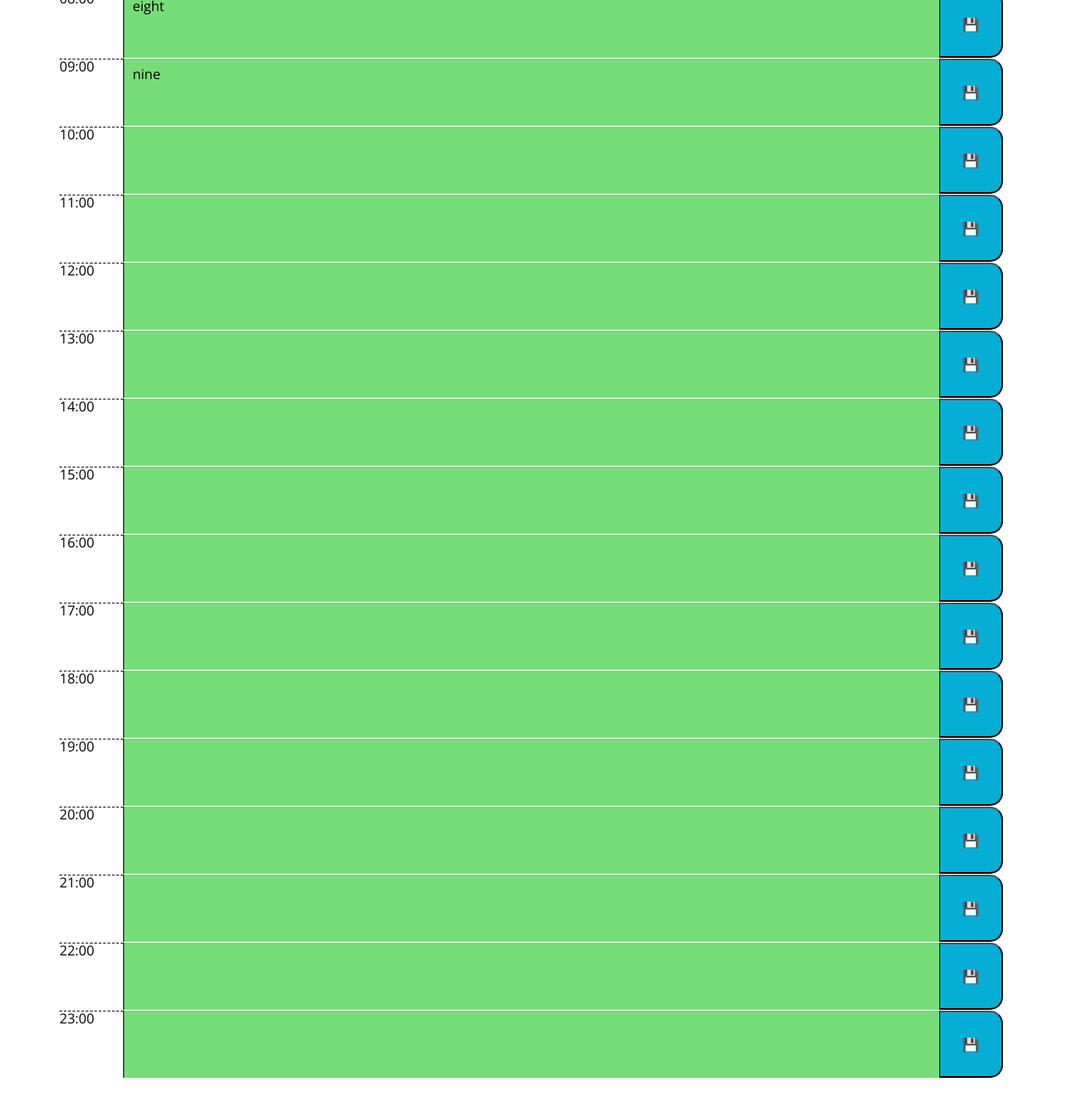
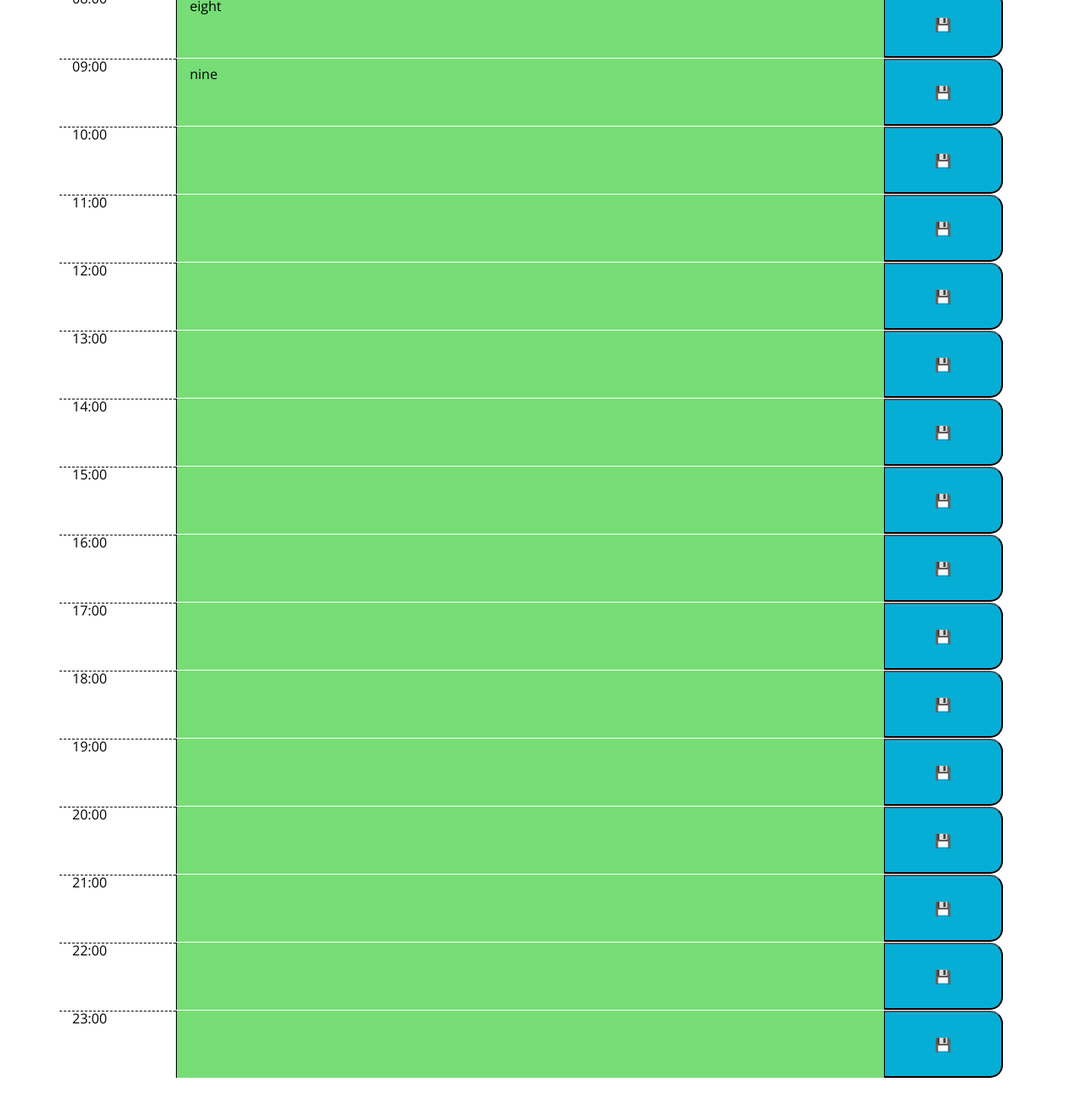
Before and after one commit to aavillanueva6/workDayScheduler, a plain HTML site: page index.html in a window 1280 px wide. Shown: the part 988-2288 px from the top of the page at 85% size. Drawn offline with nearby package versions, Linux system fonts and the light colour scheme.

Commit message:
updated classes to use bootstrap instead of custom styling

```diff
--- a/assets/styles/style.css
+++ b/assets/styles/style.css
@@ -11,7 +11,6 @@ textarea {
   color: #000000;
   border-left: 1px solid black;
   padding: 10px;
-  flex: 1 1 75px;
 }
 
 .jumbotron {
@@ -48,11 +47,6 @@ textarea {
   border-top: 1px dashed #000000;
 }
 
-.hour,
-.saveBtn {
-  flex-basis: 75px;
-}
-
 .past {
   background-color: #d3d3d3;
   color: black;
--- a/index.html
+++ b/index.html
@@ -31,128 +31,216 @@
     <div class="container" id="plannerDiv">
       <!-- Timeblocks go here -->
       <div class="row" id="0000">
-        <div class="hour">00:00</div>
-        <textarea class="agendaItems future" id="00" data-time="00"></textarea>
-        <button class="saveBtn">💾</button>
+        <div class="hour col">00:00</div>
+        <textarea
+          class="agendaItems future col-9"
+          id="00"
+          data-time="00"
+        ></textarea>
+        <button class="saveBtn col col">💾</button>
       </div>
       <div class="row" id="0100">
-        <div class="hour">01:00</div>
-        <textarea class="agendaItems future" id="01" data-time="01"></textarea>
-        <button class="saveBtn">💾</button>
+        <div class="hour col">01:00</div>
+        <textarea
+          class="agendaItems future col-9"
+          id="01"
+          data-time="01"
+        ></textarea>
+        <button class="saveBtn col">💾</button>
       </div>
       <div class="row" id="0200">
-        <div class="hour">02:00</div>
-        <textarea class="agendaItems future" id="02" data-time="02"></textarea>
-        <button class="saveBtn">💾</button>
+        <div class="hour col">02:00</div>
+        <textarea
+          class="agendaItems future col-9"
+          id="02"
+          data-time="02"
+        ></textarea>
+        <button class="saveBtn col">💾</button>
       </div>
       <div class="row" id="0300">
-        <div class="hour">03:00</div>
-        <textarea class="agendaItems future" id="03" data-time="03"></textarea>
-        <button class="saveBtn">💾</button>
+        <div class="hour col">03:00</div>
+        <textarea
+          class="agendaItems future col-9"
+          id="03"
+          data-time="03"
+        ></textarea>
+        <button class="saveBtn col">💾</button>
       </div>
       <div class="row" id="0400">
-        <div class="hour">04:00</div>
-        <textarea class="agendaItems future" id="04" data-time="04"></textarea>
-        <button class="saveBtn">💾</button>
+        <div class="hour col">04:00</div>
+        <textarea
+          class="agendaItems future col-9"
+          id="04"
+          data-time="04"
+        ></textarea>
+        <button class="saveBtn col">💾</button>
       </div>
       <div class="row" id="0500">
-        <div class="hour">05:00</div>
-        <textarea class="agendaItems future" id="05" data-time="05"></textarea>
-        <button class="saveBtn">💾</button>
+        <div class="hour col">05:00</div>
+        <textarea
+          class="agendaItems future col-9"
+          id="05"
+          data-time="05"
+        ></textarea>
+        <button class="saveBtn col">💾</button>
       </div>
       <div class="row" id="0600">
-        <div class="hour">06:00</div>
-        <textarea class="agendaItems future" id="06" data-time="06"></textarea>
-        <button class="saveBtn">💾</button>
+        <div class="hour col">06:00</div>
+        <textarea
+          class="agendaItems future col-9"
+          id="06"
+          data-time="06"
+        ></textarea>
+        <button class="saveBtn col">💾</button>
       </div>
       <div class="row" id="0700">
-        <div class="hour">07:00</div>
-        <textarea class="agendaItems future" id="07" data-time="07"></textarea>
-        <button class="saveBtn">💾</button>
+        <div class="hour col">07:00</div>
+        <textarea
+          class="agendaItems future col-9"
+          id="07"
+          data-time="07"
+        ></textarea>
+        <button class="saveBtn col">💾</button>
       </div>
       <div class="row" id="0800">
-        <div class="hour">08:00</div>
-        <textarea class="agendaItems future" id="08" data-time="08">
+        <div class="hour col">08:00</div>
+        <textarea class="agendaItems future col-9" id="08" data-time="08">
 eight</textarea
         >
-        <button class="saveBtn">💾</button>
+        <button class="saveBtn col">💾</button>
       </div>
       <div class="row" id="0900">
-        <div class="hour">09:00</div>
-        <textarea class="agendaItems future" id="09" data-time="09">
+        <div class="hour col">09:00</div>
+        <textarea class="agendaItems future col-9" id="09" data-time="09">
 nine</textarea
         >
-        <button class="saveBtn">💾</button>
+        <button class="saveBtn col">💾</button>
       </div>
       <div class="row" id="1000">
-        <div class="hour">10:00</div>
-        <textarea class="agendaItems future" id="10" data-time="10"></textarea>
-        <button class="saveBtn">💾</button>
+        <div class="hour col">10:00</div>
+        <textarea
+          class="agendaItems future col-9"
+          id="10"
+          data-time="10"
+        ></textarea>
+        <button class="saveBtn col">💾</button>
       </div>
       <div class="row" id="1100">
-        <div class="hour">11:00</div>
-        <textarea class="agendaItems future" id="11" data-time="11"></textarea>
-        <button class="saveBtn">💾</button>
+        <div class="hour col">11:00</div>
+        <textarea
+          class="agendaItems future col-9"
+          id="11"
+          data-time="11"
+        ></textarea>
+        <button class="saveBtn col">💾</button>
       </div>
       <div class="row" id="1200">
-        <div class="hour">12:00</div>
-        <textarea class="agendaItems future" id="12" data-time="12"></textarea>
-        <button class="saveBtn">💾</button>
+        <div class="hour col">12:00</div>
+        <textarea
+          class="agendaItems future col-9"
+          id="12"
+          data-time="12"
+        ></textarea>
+        <button class="saveBtn col">💾</button>
       </div>
       <div class="row" id="1300">
-        <div class="hour">13:00</div>
-        <textarea class="agendaItems future" id="13" data-time="13"></textarea>
-        <button class="saveBtn">💾</button>
+        <div class="hour col">13:00</div>
+        <textarea
+          class="agendaItems future col-9"
+          id="13"
+          data-time="13"
+        ></textarea>
+        <button class="saveBtn col">💾</button>
       </div>
       <div class="row" id="1400">
-        <div class="hour">14:00</div>
-        <textarea class="agendaItems future" id="14" data-time="14"></textarea>
-        <button class="saveBtn">💾</button>
+        <div class="hour col">14:00</div>
+        <textarea
+          class="agendaItems future col-9"
+          id="14"
+          data-time="14"
+        ></textarea>
+        <button class="saveBtn col">💾</button>
       </div>
       <div class="row" id="1500">
-        <div class="hour">15:00</div>
-        <textarea class="agendaItems future" id="15" data-time="15"></textarea>
-        <button class="saveBtn">💾</button>
+        <div class="hour col">15:00</div>
+        <textarea
+          class="agendaItems future col-9"
+          id="15"
+          data-time="15"
+        ></textarea>
+        <button class="saveBtn col">💾</button>
       </div>
       <div class="row" id="1600">
-        <div class="hour">16:00</div>
-        <textarea class="agendaItems future" id="16" data-time="16"></textarea>
-        <button class="saveBtn">💾</button>
+        <div class="hour col">16:00</div>
+        <textarea
+          class="agendaItems future col-9"
+          id="16"
+          data-time="16"
+        ></textarea>
+        <button class="saveBtn col">💾</button>
       </div>
       <div class="row" id="1700">
-        <div class="hour">17:00</div>
-        <textarea class="agendaItems future" id="17" data-time="17"></textarea>
-        <button class="saveBtn">💾</button>
+        <div class="hour col">17:00</div>
+        <textarea
+          class="agendaItems future col-9"
+          id="17"
+          data-time="17"
+        ></textarea>
+        <button class="saveBtn col">💾</button>
       </div>
       <div class="row" id="1800">
-        <div class="hour">18:00</div>
-        <textarea class="agendaItems future" id="18" data-time="18"></textarea>
-        <button class="saveBtn">💾</button>
+        <div class="hour col">18:00</div>
+        <textarea
+          class="agendaItems future col-9"
+          id="18"
+          data-time="18"
+        ></textarea>
+        <button class="saveBtn col">💾</button>
       </div>
       <div class="row" id="1900">
-        <div class="hour">19:00</div>
-        <textarea class="agendaItems future" id="19" data-time="19"></textarea>
-        <button class="saveBtn">💾</button>
+        <div class="hour col">19:00</div>
+        <textarea
+          class="agendaItems future col-9"
+          id="19"
+          data-time="19"
+        ></textarea>
+        <button class="saveBtn col">💾</button>
       </div>
       <div class="row" id="2000">
-        <div class="hour">20:00</div>
-        <textarea class="agendaItems future" id="20" data-time="20"></textarea>
-        <button class="saveBtn">💾</button>
+        <div class="hour col">20:00</div>
+        <textarea
+          class="agendaItems future col-9"
+          id="20"
+          data-time="20"
+        ></textarea>
+        <button class="saveBtn col">💾</button>
       </div>
       <div class="row" id="2100">
-        <div class="hour">21:00</div>
-        <textarea class="agendaItems future" id="21" data-time="21"></textarea>
-        <button class="saveBtn">💾</button>
+        <div class="hour col">21:00</div>
+        <textarea
+          class="agendaItems future col-9"
+          id="21"
+          data-time="21"
+        ></textarea>
+        <button class="saveBtn col">💾</button>
       </div>
       <div class="row" id="2200">
-        <div class="hour">22:00</div>
-        <textarea class="agendaItems future" id="22" data-time="22"></textarea>
-        <button class="saveBtn">💾</button>
+        <div class="hour col">22:00</div>
+        <textarea
+          class="agendaItems future col-9"
+          id="22"
+          data-time="22"
+        ></textarea>
+        <button class="saveBtn col">💾</button>
       </div>
       <div class="row" id="2300">
-        <div class="hour">23:00</div>
-        <textarea class="agendaItems future" id="23" data-time="23"></textarea>
-        <button class="saveBtn">💾</button>
+        <div class="hour col">23:00</div>
+        <textarea
+          class="agendaItems future col-9"
+          id="23"
+          data-time="23"
+        ></textarea>
+        <button class="saveBtn col">💾</button>
       </div>
     </div>
 
```
